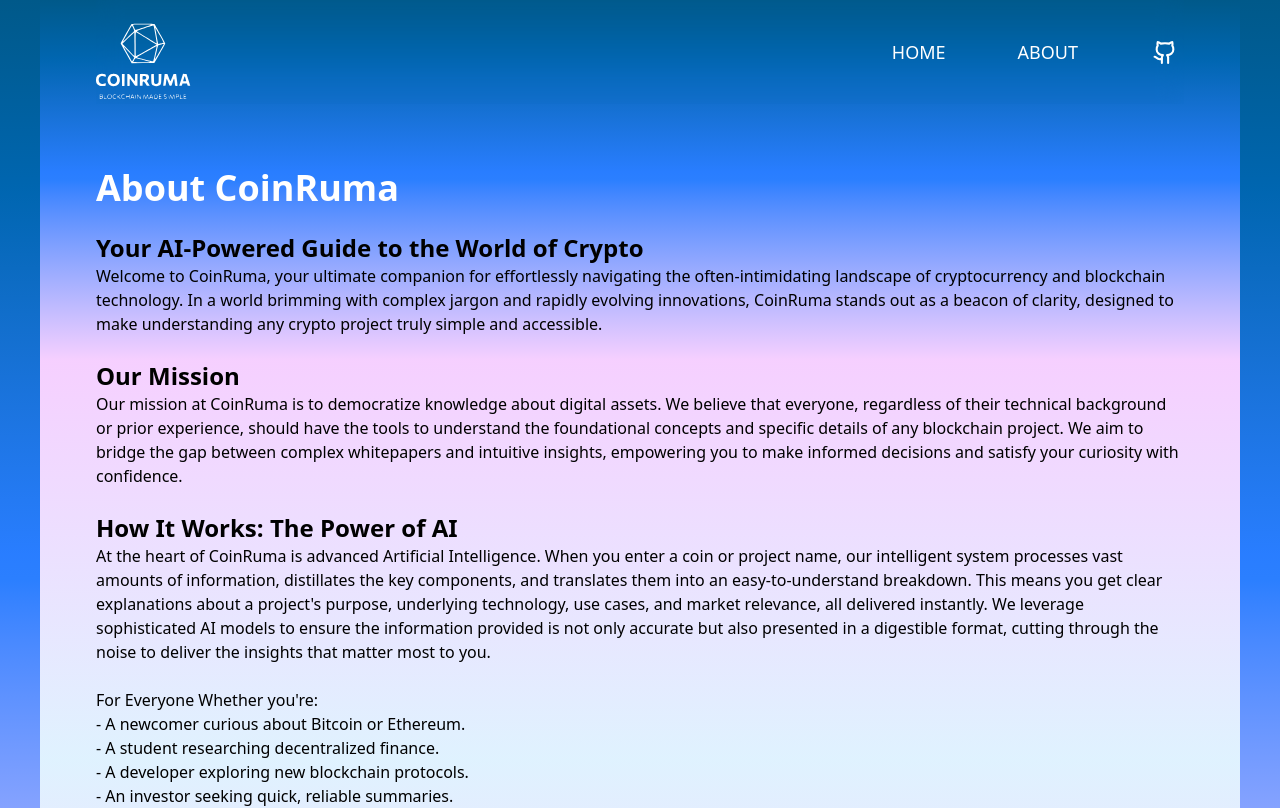
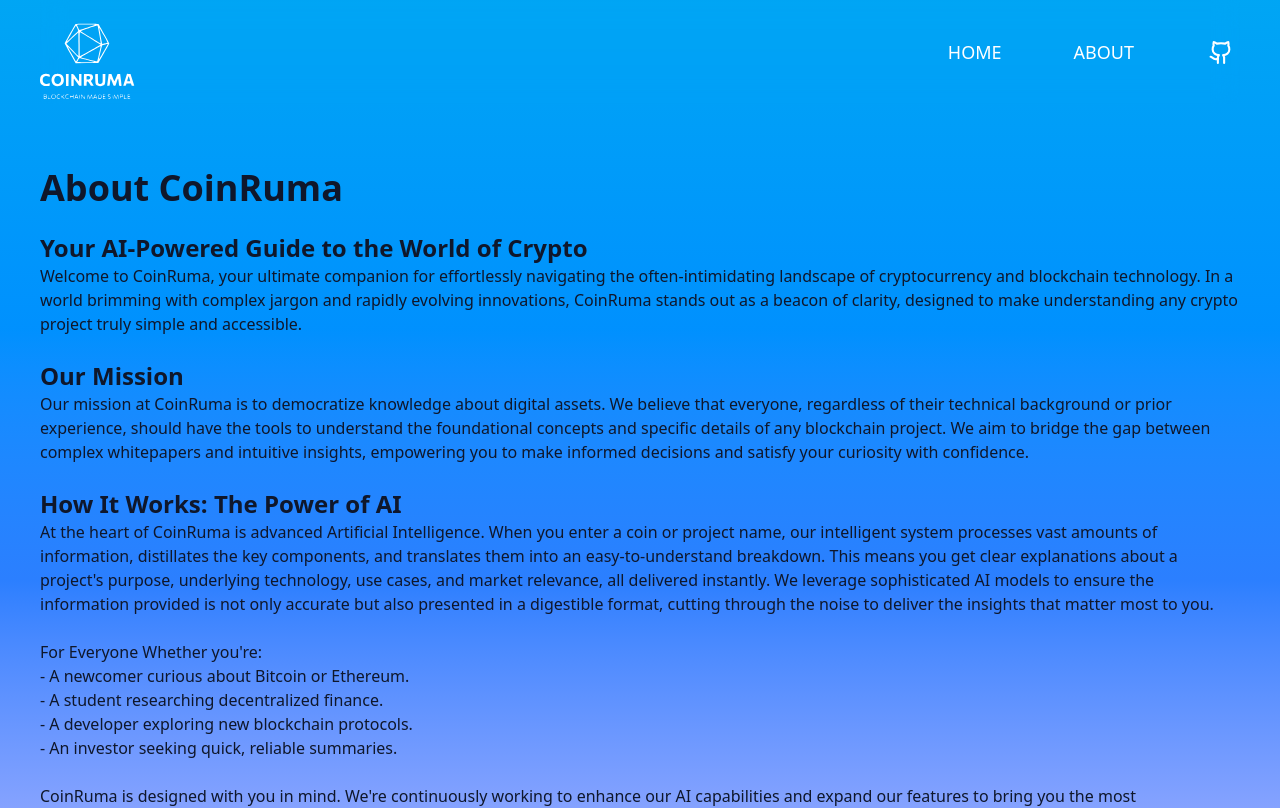
Before and after one commit to kshitijbhusal/coinruma, a Next.js app: page /about in a window 1280 px wide. Shown: the top 808 px of the page. Built offline with nearby package versions, Linux system fonts and the light colour scheme.

Commit message:
about page  ui fix

```diff
--- a/components/Header.tsx
+++ b/components/Header.tsx
@@ -18,7 +18,7 @@
         </Link>
         <nav className="list-none  flex align-center justify-center items-center gap-x-2 md:gap-x-[4rem]  ">
           <Link
-            className="px-1 py-0.5  rounded-md hover:bg-gray-300/20 text base md:text-lg "
+            className="px-1 py-0.5  rounded-md hover:bg-gray-300/20 text-base md:text-lg "
             href="/"
           >
             HOME
--- a/src/app/about/page.tsx
+++ b/src/app/about/page.tsx
@@ -4,15 +4,12 @@
 const page = () => {
   return (
     <>
-      <div className="h-fit min-h-fit px-10 bg-linear-to-t from-fuchsia-200 via-blue-500 to-sky-800 flex flex-col justify-between ">
-        <div className="h-fit min-h-fit px-10 bg-linear-to-t from-fuchsia-200 via-blue-500 to-sky-800 flex flex-col justify-between ">
-          <div className="container px-4 mx-auto">
+      <div className="h-fit min-h-fit px-10 bg-linear-to-t text-slate-900 from-fuchsia-200 via-blue-500 to-sky-500 flex flex-col justify-between ">
         <Header />
-            <section className="bg-rd-500 mt-16 leading-6 ">
+        <div className="h-fit min-h-fit   ">
           <div>
-                <h1 className="text-4xl font-bold text-white">
-                  About CoinRuma
-                </h1>
+            <section className=" mt-16 leading-6 ">
+              <h1 className="text-4xl font-bold ">About CoinRuma</h1>
               <br />
               <h2 className="text-2xl font-semibold ">
                 Your AI-Powered Guide to the World of Crypto
@@ -21,17 +18,16 @@
                 Welcome to CoinRuma, your ultimate companion for effortlessly
                 navigating the often-intimidating landscape of cryptocurrency
                 and blockchain technology. In a world brimming with complex
-                  jargon and rapidly evolving innovations, CoinRuma stands out
-                  as a beacon of clarity, designed to make understanding any
-                  crypto project truly simple and accessible.
+                jargon and rapidly evolving innovations, CoinRuma stands out as
+                a beacon of clarity, designed to make understanding any crypto
+                project truly simple and accessible.
               </p>
               <br />
-              </div>
             </section>
           </div>
         </div>
-        <div className="h-screen min-h-fit px-10  bg-linear-to-t from-fuchsia-200 via-sky-100 to-fuchsia-200 flex flex-col justify-between  ">
-          <div className="container px-4 mx-auto">
+        <div className="h-screen min-h-fit flex flex-col justify-between  ">
+          <div className="container  mx-auto">
             <h2 className="text-2xl font-semibold">Our Mission</h2>
             <p className="text-base font-medium">
               Our mission at CoinRuma is to democratize knowledge about digital
```
Lines whose indentation alone changed are shown as unchanged.
